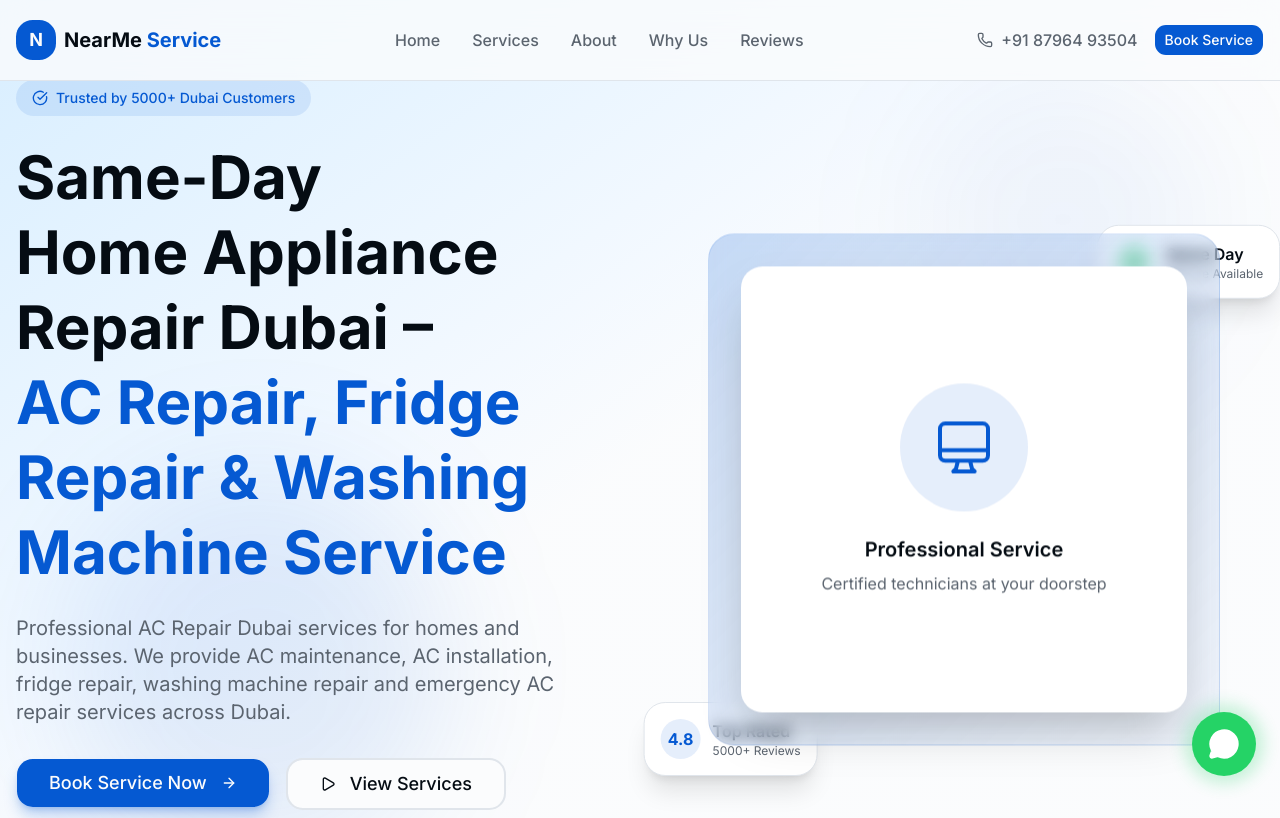
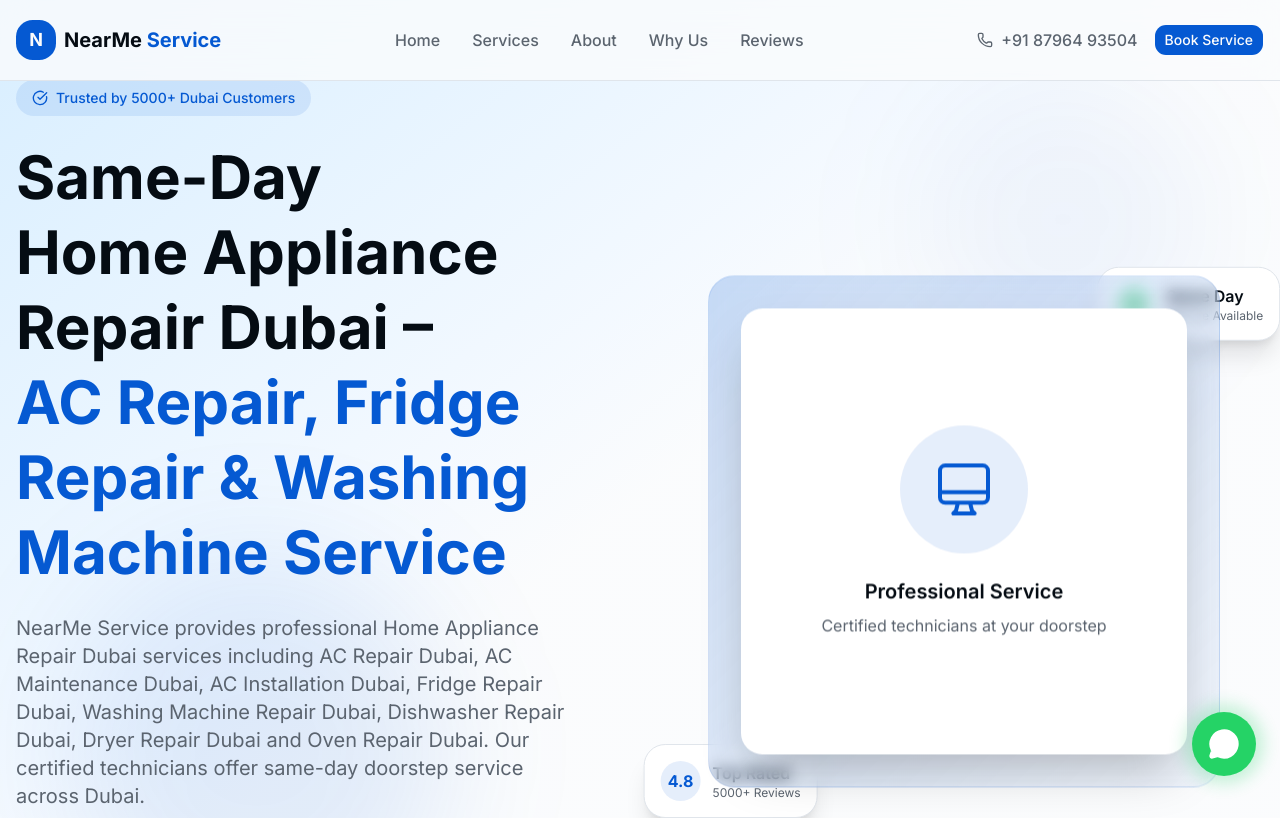
Before and after one commit to nvgrowthhub-a11y/v0-luxecare-home-services, a Next.js app: page / in a window 1280 px wide. Shown: the top 818 px of the page. Built offline with nearby package versions, Linux system fonts and the light colour scheme.

Commit message:
Update hero-section.tsx

```diff
--- a/components/hero-section.tsx
+++ b/components/hero-section.tsx
@@ -65,9 +65,9 @@ export function HeroSection({ onBookClick, onViewServices }: { onBookClick: () =
               transition={{ delay: 0.4 }}
               className="text-lg md:text-xl text-muted-foreground mb-8 max-w-xl mx-auto lg:mx-0 text-pretty"
             >
-             Professional AC Repair Dubai services for homes and businesses.
-We provide AC maintenance, AC installation, fridge repair,
-washing machine repair and emergency AC repair services across Dubai.
+             NearMe Service provides professional Home Appliance Repair Dubai services including AC Repair Dubai, AC Maintenance Dubai, AC Installation Dubai,
+              Fridge Repair Dubai, Washing Machine Repair Dubai, Dishwasher Repair Dubai, Dryer Repair Dubai and Oven Repair Dubai.
+              Our certified technicians offer same-day doorstep service across Dubai.
             </motion.p>
 
             <motion.div
```
